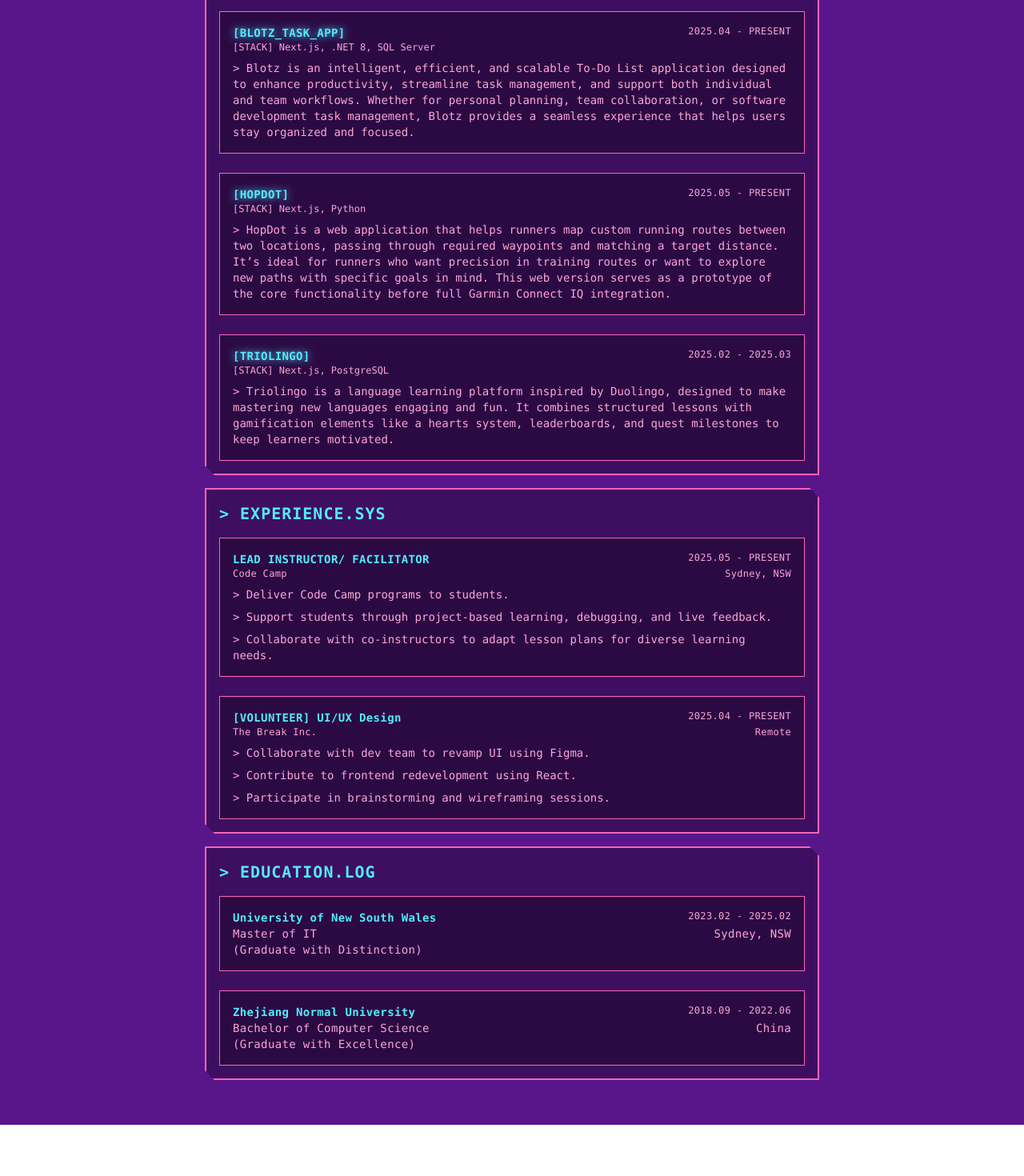
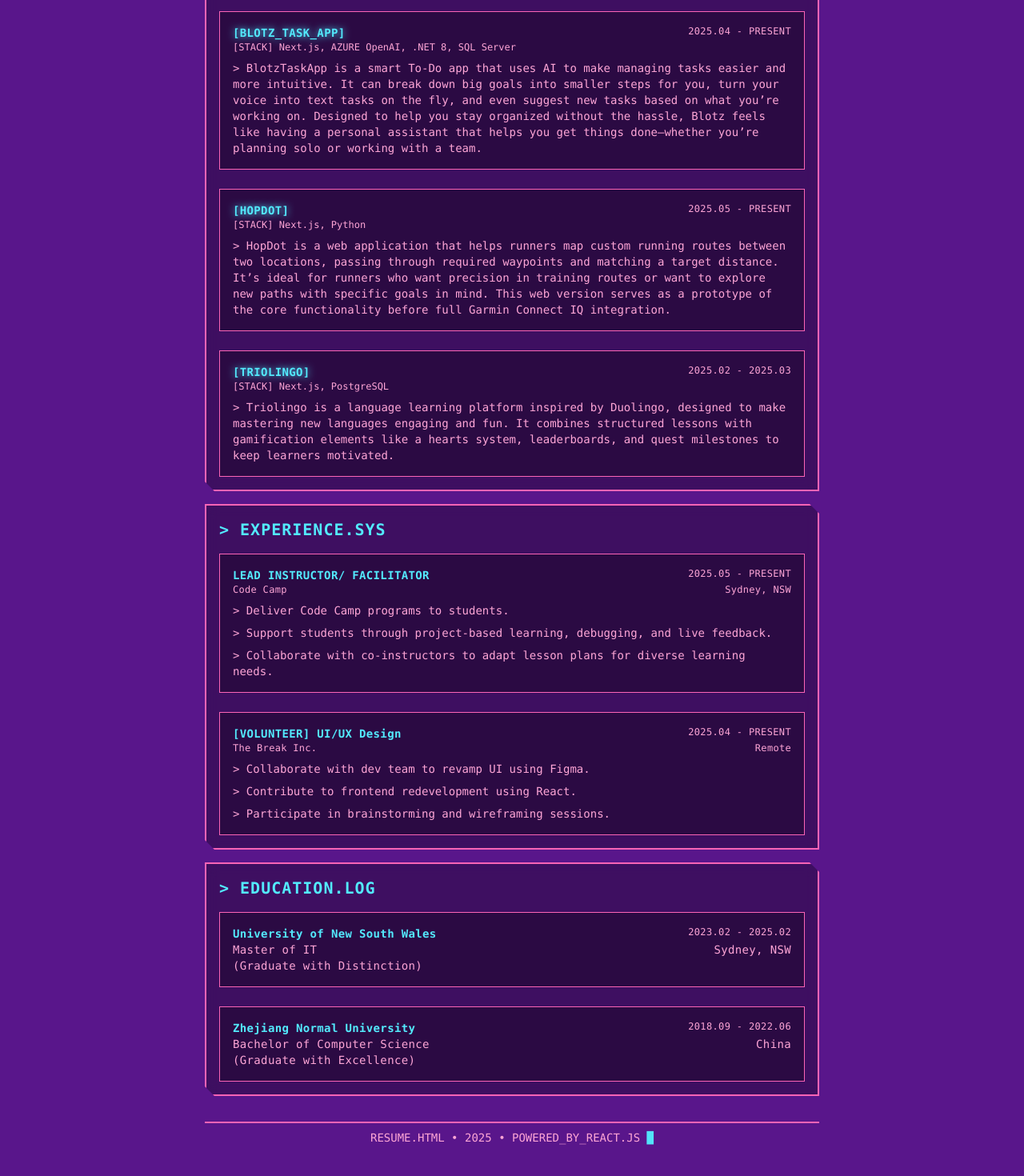
Before and after one commit to winnwy/Resumeeee, a React (Vite) app: page / in a window 1280 px wide. Shown: the part 644-2114 px from the top of the page at 80% size. Before the commit the page ends 2050 px from the top, so only its background shows below. Built offline with nearby package versions, Linux system fonts and the light colour scheme.

Commit message:
Add footer

```diff
--- a/src/App.tsx
+++ b/src/App.tsx
@@ -6,6 +6,7 @@ import SkillBox from "./components/SkilBox";
 import ProjectBox from "./components/ProjectBox";
 import ExperienceBox from "./components/ExperienceBox";
 import EducationBox from "./components/EducationBox";
+import Footer from "./components/Footer";
 
 const themes = {
   vaporwave: {
@@ -52,9 +53,9 @@ const projectBlotz = {
   title: "BLOTZ_TASK_APP",
   timeStart: "2025.04",
   timeEnd: "PRESENT",
-  stack: "Next.js, .NET 8, SQL Server",
+  stack: "Next.js, AZURE OpenAI, .NET 8, SQL Server",
   items: [
-    "Blotz is an intelligent, efficient, and scalable To-Do List application designed to enhance productivity, streamline task management, and support both individual and team workflows. Whether for personal planning, team collaboration, or software development task management, Blotz provides a seamless experience that helps users stay organized and focused.",
+    "BlotzTaskApp is a smart To-Do app that uses AI to make managing tasks easier and more intuitive. It can break down big goals into smaller steps for you, turn your voice into text tasks on the fly, and even suggest new tasks based on what you’re working on. Designed to help you stay organized without the hassle, Blotz feels like having a personal assistant that helps you get things done—whether you’re planning solo or working with a team.",
   ],
   href: "https://blotz-task-app.vercel.app/",
 };
@@ -142,7 +143,7 @@ const HomePage = () => {
             className={`${themes.vaporwave.text} text-sm  text-center font-mono p-4 tracking-wide`}
           >
             &gt; SOFTWARE DEVELOPER.EXE{" "}
-            <BlinkingCursor currentStyle={themes.vaporwave} />
+            <BlinkingCursor  theme={themes.vaporwave} />
           </h2>
           <div className="flex justify-around">
             <RawLink
@@ -244,6 +245,7 @@ const HomePage = () => {
         </PixelBox>
 
         {/* Footer */}
+        <Footer theme={themes.vaporwave}/>
       </main>
     </div>
   );
--- a/src/components/BlinkingCursor.tsx
+++ b/src/components/BlinkingCursor.tsx
@@ -1,12 +1,13 @@
-interface BlinkingCursorProps {
-  currentStyle: {
-    accent: string;
-  };
+type Theme = {
+  accent: string;
 };
+interface ThemeProps {
+  theme: Theme;
+}
 
-const BlinkingCursor = ({ currentStyle }: BlinkingCursorProps) => {
+const BlinkingCursor = ({ theme }:ThemeProps) => {
   return (
-      <span className={`inline-block animate-pulse font-mono ${currentStyle.accent}`}>█</span>
+      <span className={`inline-block animate-pulse font-mono ${theme.accent}`}>█</span>
   );
 };
 
--- /dev/null
+++ b/src/components/Footer.tsx
@@ -0,0 +1,28 @@
+import BlinkingCursor from "./BlinkingCursor";
+
+type Theme = {
+  border: string;
+  text: string;
+  accent: string;
+};
+interface ThemeProps {
+  theme: Theme;
+}
+const Footer = ({ theme }: ThemeProps) => {
+  const { border, text } = theme;
+  const year = new Date().getFullYear();
+  return (
+    <div
+      className={`w-full border-t-2  mt-4 ${border} ${text}`}
+      aria-hidden="true"
+    >
+        <div className="font-mono text-center text-xs pt-2 md:text-sm">
+            RESUME.HTML • {year} • POWERED_BY_REACT.JS {" "}
+            <BlinkingCursor theme={theme}/>
+        </div>
+
+    </div>
+  );
+};
+
+export default Footer;
```
